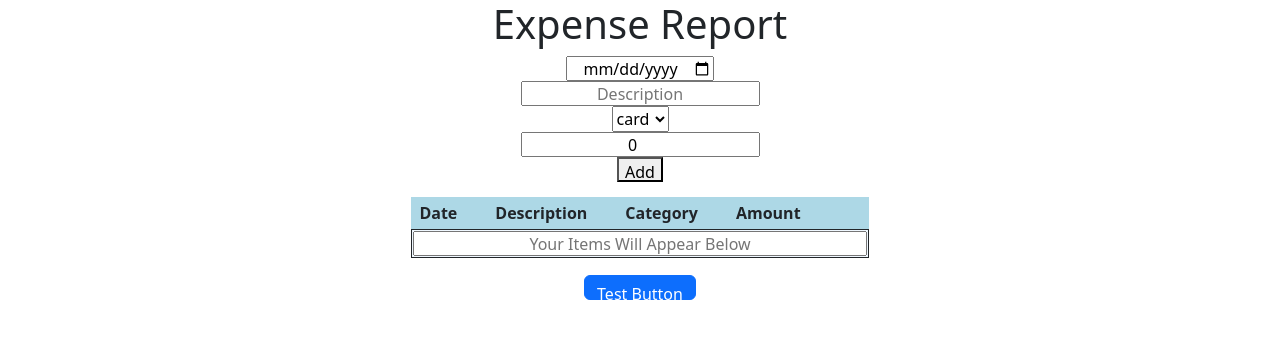
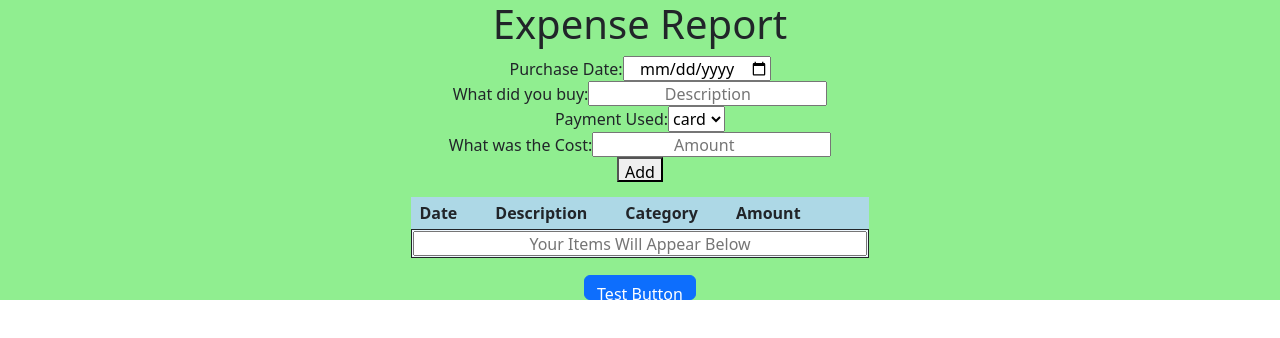
Before and after one commit to Mray2k4/Expense-Report-React, a React (Create React App) app: page / in a window 1280 px wide. Shown: the top 338 px of the page. Built offline with nearby package versions, Linux system fonts and the light colour scheme.

Commit message:
added phrases to inputs and put list items in components

```diff
--- a/src/Form.js
+++ b/src/Form.js
@@ -5,26 +5,21 @@ function Form() {
   const [date, setDate] = useState('');
   const [description, setDescription] = useState('');
   const [category, setCategory] = useState('card');
-  const [amount, setAmount] = useState(0);
+  const [amount, setAmount] = useState('');
   const [items, setItems] = useState([])
 
+  console.log(items)
   function addButton(e) {
     e.preventDefault()
-
-
-
-    const inputs = { date, description, category, amount };
     const item = {
       id: Math.floor(Math.random() * 1000),
-      // value: { inputs }
-      // value: date, description, category, amount
       value: [date, description, category, amount]
-
-
   };
 
     setItems(previousList => [...previousList, item]);
-    setDescription('');
+    // setDate('')
+    // setDescription('');
+    // setAmount('')
 
       console.log(items)
   };
@@ -35,8 +30,40 @@ function Form() {
   }
 
 
+  const itemList = items.map(item =>
+    <li key={item.id}>
+      {item.value}
+      <button onClick={() => deleteItem(item.id)}>X</button>
+    </li>
+
+  // const itemDate = items.map(item =>
+  //   <li key={item.id}>
+  //     {item.value[0]}
+  //     <button onClick={() => deleteItem(item.id)}>X</button>
+  //   </li>
+
+  // const itemDescription = items.map(item =>
+  //   <li key={item.id}>
+  //     {item.value[1]}
+  //     <button onClick={() => deleteItem(item.id)}>X</button>
+  //   </li>
+
+  //        const itemCategory = items.map(item =>
+  //   <li key={item.id}>
+  //     {item.value[2]}
+  //     <button onClick={() => deleteItem(item.id)}>X</button>
+  //   </li>
+
+
+
+
+  )
+
+
   return (
     <form onSubmit={addButton}>
+      <div>
+        Purchase Date:
       <input
         onChange={e => setDate(e.target.value)}
         type="date"
@@ -44,7 +71,10 @@ function Form() {
         value={date}
         required
       />
+        </div>
 
+      <div>
+        What did you buy:
       <input
         onChange={e => setDescription(e.target.value)}
         type="text"
@@ -52,6 +82,10 @@ function Form() {
         value={description}
         required
       />
+        </div>
+
+      <div>
+        Payment Used:
       <select
         value={category}
         onChange={e => setCategory(e.target.value)}
@@ -60,6 +94,10 @@ function Form() {
         <option value="cash">cash</option>
         placeholder='Category'
       </select>
+        </div>
+
+      <div>
+        What was the Cost:
       <input
         onChange={e => setAmount(e.target.value)}
         type="number"
@@ -67,6 +105,8 @@ function Form() {
         value={amount}
         required
       />
+      </div>
+
       <button>Add</button>
       {/* <p>{date}</p>
                 <p>{description}</p>
@@ -86,7 +126,7 @@ function Form() {
         <tbody>
           <tr>
             <td colspan="5">
-          <input class="place" type="text" placeholder="Your Items Will Appear Below"/>
+              <input class="place" type="text" placeholder="Your Items Will Appear Below" />
             </td>
 
           </tr>
@@ -94,12 +134,15 @@ function Form() {
       </table>
 
       <ul>
-        {items.map(item => {
+        {/* {items.map(item => {
           return (
             <li key={item.id}>{item.value} <button onClick={() => deleteItem(item.id)}>X</button></li>
           )
         })}
-
+ */}
+        {itemList}
+        {/* {itemDate}
+        {itemDescription} */}
       </ul>
 
 
--- a/src/index.css
+++ b/src/index.css
@@ -11,7 +11,7 @@ code {
   font-family: source-code-pro, Menlo, Monaco, Consolas, 'Courier New',
     monospace;
 } */
-body {
+form {
   background-color: lightgreen;
 }
 
@@ -28,6 +28,7 @@ form {
 
   div {
     text-align: center;
+    background-color: lightgreen;
   }
 
   ul {
@@ -62,5 +63,4 @@ form {
 
 input {
   text-align: center;
-  flex-direction: row;
 }
```
Lines whose indentation alone changed are shown as unchanged.
